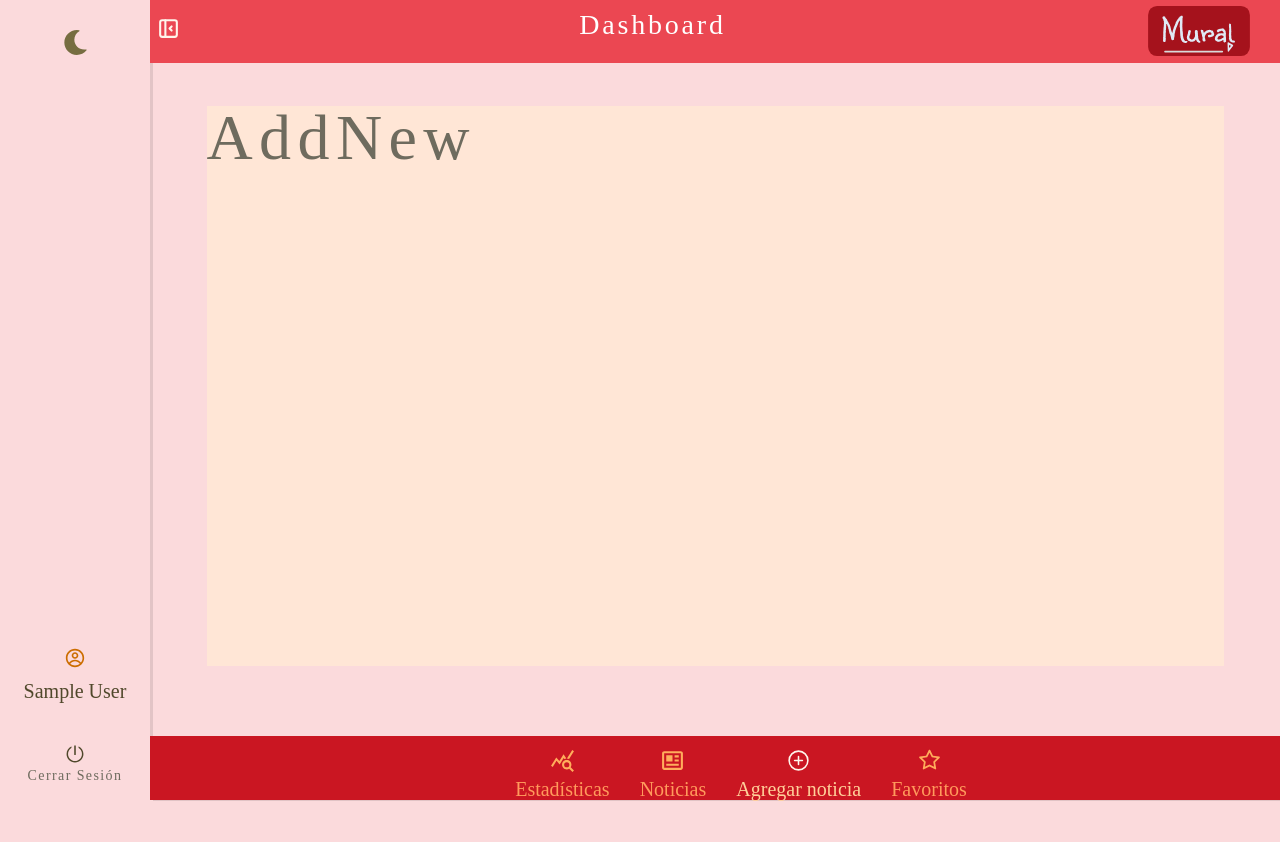
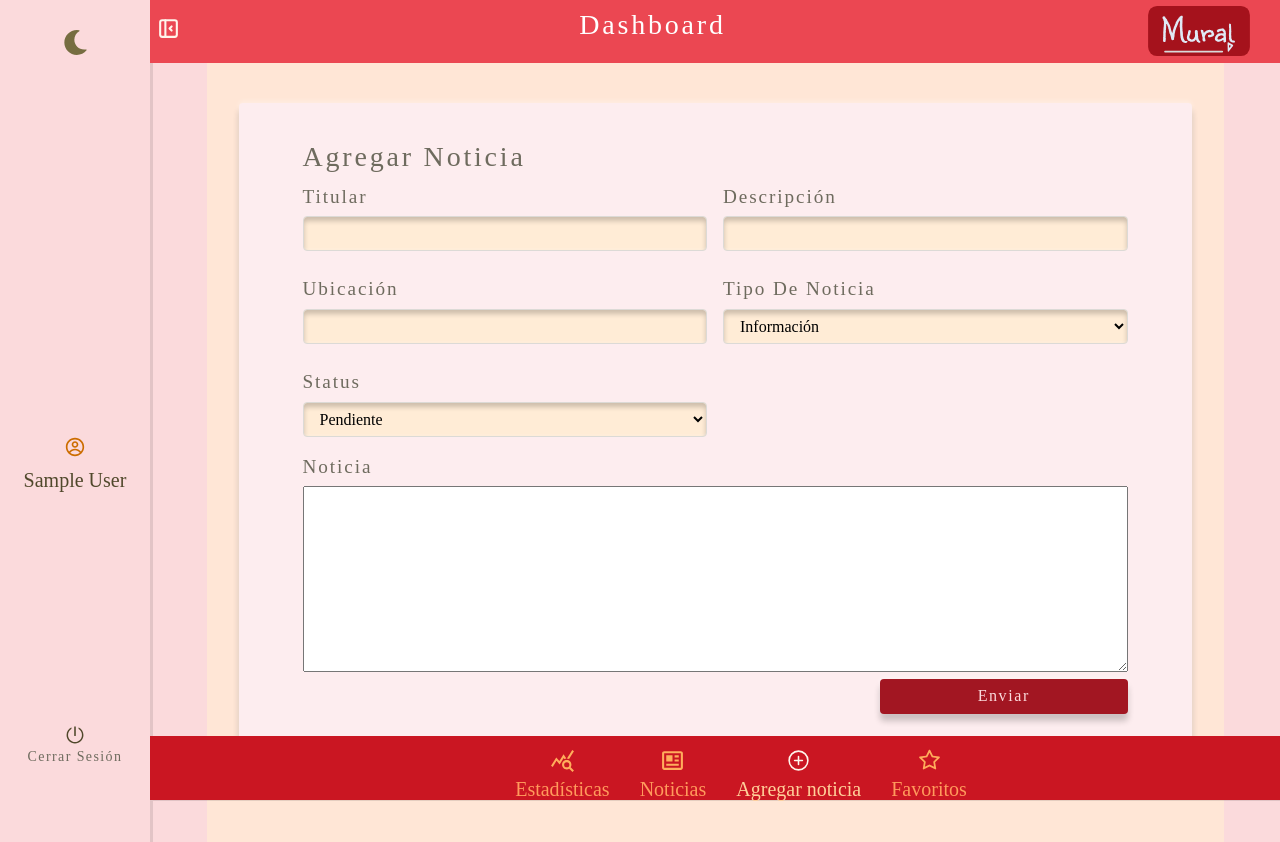
Before and after one commit to Fc0S4b/muralMERN, a React (Create React App) app in the folder client/: page /add-new in a window 1280 px wide. Before the commit the page ends 800 px from the top, so only its background shows below. Built offline with nearby package versions, Linux system fonts and the light colour scheme; sample sign-in values are in the browser's storage; a web font is replaced by a local one.

Commit message:
formRowSelect, fix bigsidebar

```diff
--- a/client/src/assets/wrappers/BigSidebar.js
+++ b/client/src/assets/wrappers/BigSidebar.js
@@ -13,15 +13,15 @@ const Wrapper = styled.aside`
       margin-left: -150px;
       transition: var(--transition);
     }
-    position: sticky;
-    top: 0;
     .content {
+      position: sticky;
+      top: 0;
       display: flex;
       flex-direction: column;
       justify-content: space-between;
       align-items: center;
       padding: 30px 0;
-      height: calc(100% - 4rem);
+      height: calc(70% - 4rem);
     }
     .show-sidebar {
       margin-left: 0;
@@ -51,6 +51,8 @@ const Wrapper = styled.aside`
       font-size: 21px;
     }
     .btn-container {
+      position: sticky;
+      top: 90%;
       display: flex;
       flex-direction: column;
       justify-content: center;
--- a/client/src/assets/wrappers/DashboardFormPage.js
+++ b/client/src/assets/wrappers/DashboardFormPage.js
@@ -1,7 +1,8 @@
 import styled from 'styled-components';
 
 const Wrapper = styled.section`
-  padding: 3rem 2rem 1rem;
+  padding: 0.5rem 2rem;
+  margin-bottom: 3rem;
   .form {
     max-width: 100%;
     width: 100%;
@@ -14,6 +15,17 @@ const Wrapper = styled.section`
     font-size: 20px;
     color: var(--grey-700);
     box-shadow: var(--inset-shadow);
+  }
+  .form-select {
+    text-transform: capitalize;
+    box-shadow: var(--inset-shadow);
+  }
+  .form-select:focus {
+    outline: none;
+    border-bottom: 1px solid var(--primary-200);
+  }
+  .boxText {
+    width: 100%;
   }
 
   @media (min-width: 992px) {
--- a/client/src/assets/wrappers/SharedLayout.js
+++ b/client/src/assets/wrappers/SharedLayout.js
@@ -8,9 +8,11 @@ const Wrapper = styled.section`
   }
   .dashboard-page {
     width: 90vw;
-    margin: -30px auto;
+    /* margin: -30px auto; */
     /* padding: 1rem 0; */
-    height: 70vh;
+    /* height: 70vh; */
+    margin: 0 auto;
+    padding: 2rem 0;
     transition: var(--transition);
   }
 
@@ -22,7 +24,7 @@ const Wrapper = styled.section`
       width: 90%;
       background: var(--color-2-100);
       transition: var(--transition);
-      margin: 0px auto;
+      /* margin: 0px auto; */
     }
   }
 `;
--- /dev/null
+++ b/client/src/components/FormRowSelect.js
@@ -0,0 +1,25 @@
+const FormRowSelect = ({ labelText, name, value, handleChange, list }) => {
+  return (
+    <div className="form-row">
+      <label htmlFor={name} className="form-label">
+        {labelText || name}
+      </label>
+      <select
+        name={name}
+        value={value}
+        onChange={handleChange}
+        className="form-select"
+      >
+        {list.map((itemValue, index) => {
+          return (
+            <option key={index} value={itemValue}>
+              {itemValue}
+            </option>
+          );
+        })}
+      </select>
+    </div>
+  );
+};
+
+export default FormRowSelect;
--- a/client/src/components/index.js
+++ b/client/src/components/index.js
@@ -7,6 +7,7 @@ import BigSidebar from './BigSidebar';
 import FootNav from './FootNav';
 import NightMode from './NightMode';
 import NavLinks from './NavLinks';
+import FormRowSelect from './FormRowSelect';
 export {
   Logo,
   FormRow,
@@ -17,4 +18,5 @@ export {
   FootNav,
   NightMode,
   NavLinks,
+  FormRowSelect,
 };
--- a/client/src/context/appContext.js
+++ b/client/src/context/appContext.js
@@ -51,6 +51,7 @@ export const initialState = {
   newType: 'información',
   statusOptions: ['pendiente', 'lista', 'compartida', 'caducada'],
   status: 'pendiente',
+  newText: '',
 };
 
 const AppContext = React.createContext();
--- a/client/src/index.css
+++ b/client/src/index.css
@@ -245,7 +245,8 @@ cursor: pointer;
 .form-input,
 .form-select,
 .btn-block {
-  height: 30px;
+  height: 35px;
+
 }
 .form-row {
   margin-bottom: 1rem;
--- a/client/src/pages/dashboard/AddNew.js
+++ b/client/src/pages/dashboard/AddNew.js
@@ -1,4 +1,106 @@
+import { FormRow, Alert, FormRowSelect } from '../../components';
+import { useAppContext } from '../../context/appContext';
+import Wrapper from '../../assets/wrappers/DashboardFormPage';
+
 const AddNew = () => {
-  return <h1>AddNew</h1>;
+  const {
+    isEditing,
+    showAlert,
+    displayAlert,
+    headline,
+    description,
+    newLocation,
+    newType,
+    newTypeOptions,
+    status,
+    statusOptions,
+    newText,
+  } = useAppContext();
+
+  const handleSubmit = (e) => {
+    e.preventDefault();
+    if (!headline || !description || !newLocation) {
+      displayAlert();
+      return;
+    }
+    console.log('create new');
+  };
+  const handleNewInput = (e) => {
+    const name = e.target.name;
+    const value = e.target.value;
+    console.log(`${name}:${value}`);
+  };
+
+  return (
+    <Wrapper>
+      <form className="form">
+        <h3>{isEditing ? 'Editar noticia' : 'Agregar noticia'}</h3>
+        {showAlert && <Alert />}
+        {/* headline */}
+        <div className="form-center">
+          <FormRow
+            type="text"
+            name="headline"
+            value={headline}
+            labelText="Titular"
+            handleChange={handleNewInput}
+          />
+          {/* description */}
+          <FormRow
+            type="text"
+            name="description"
+            value={description}
+            labelText="Descripción"
+            handleChange={handleNewInput}
+          />
+          {/* location*/}
+          <FormRow
+            type="text"
+            name="location"
+            value={newLocation}
+            labelText="Ubicación"
+            handleChange={handleNewInput}
+          />
+          {/* job type */}
+          <FormRowSelect
+            labelText="Tipo de noticia"
+            name="newType"
+            value={newType}
+            handleChange={handleNewInput}
+            list={newTypeOptions}
+          />
+          {/* job status */}
+          <FormRowSelect
+            name="status"
+            value={status}
+            handleChange={handleNewInput}
+            list={statusOptions}
+          />
+        </div>
+        {/* text-area */}
+        <div className="newText">
+          <label htmlFor={newText} className="form-label">
+            Noticia
+          </label>
+          <textarea
+            name="newText"
+            value={newText}
+            cols="100"
+            rows="10"
+            className="boxText"
+          ></textarea>
+        </div>
+        <div className="btn-container">
+          <button
+            className="btn btn-block submit-btn"
+            type="submit"
+            onClick={handleSubmit}
+          >
+            Enviar
+          </button>
+        </div>
+      </form>
+    </Wrapper>
+  );
 };
 export default AddNew;
```
